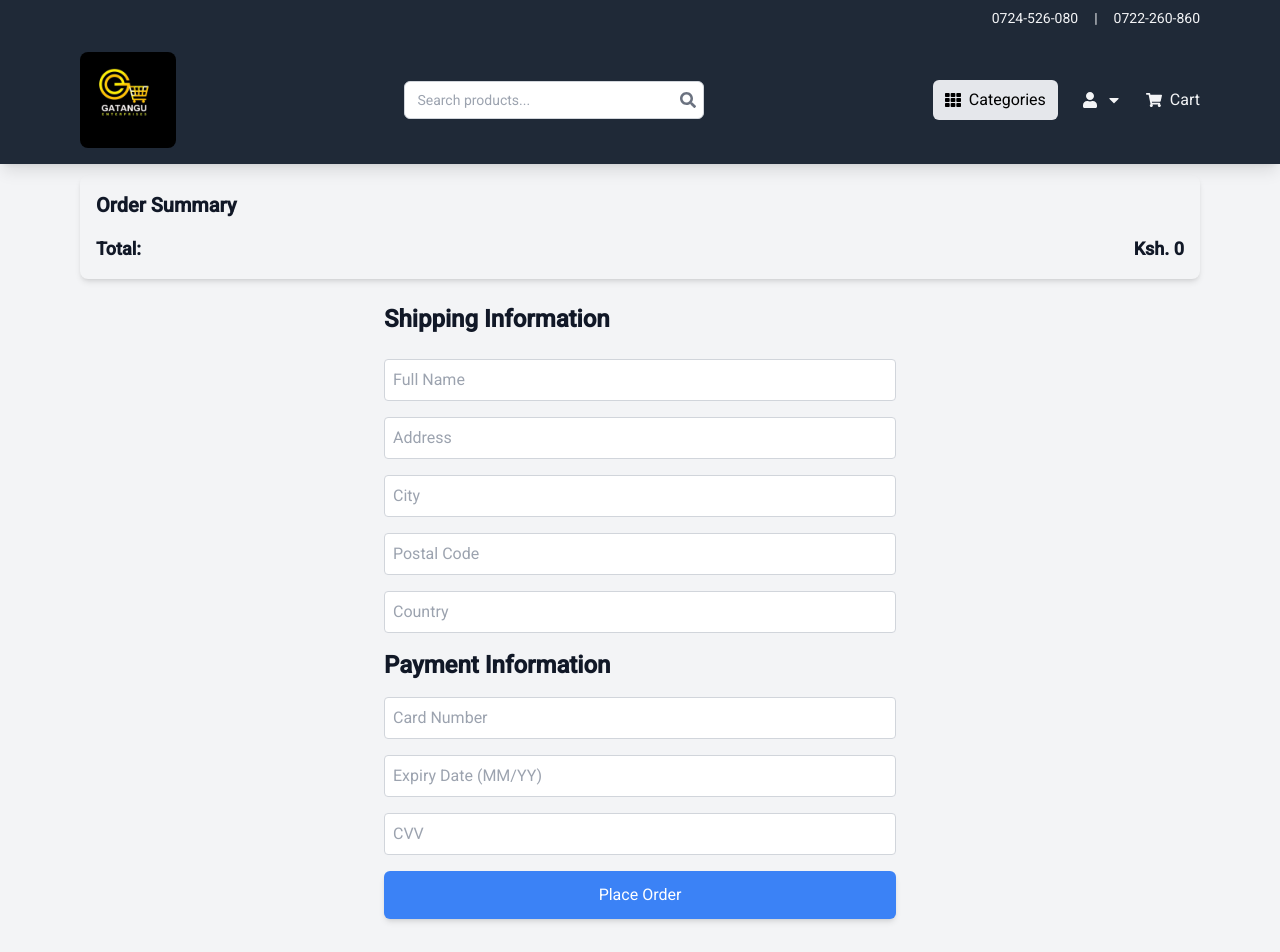
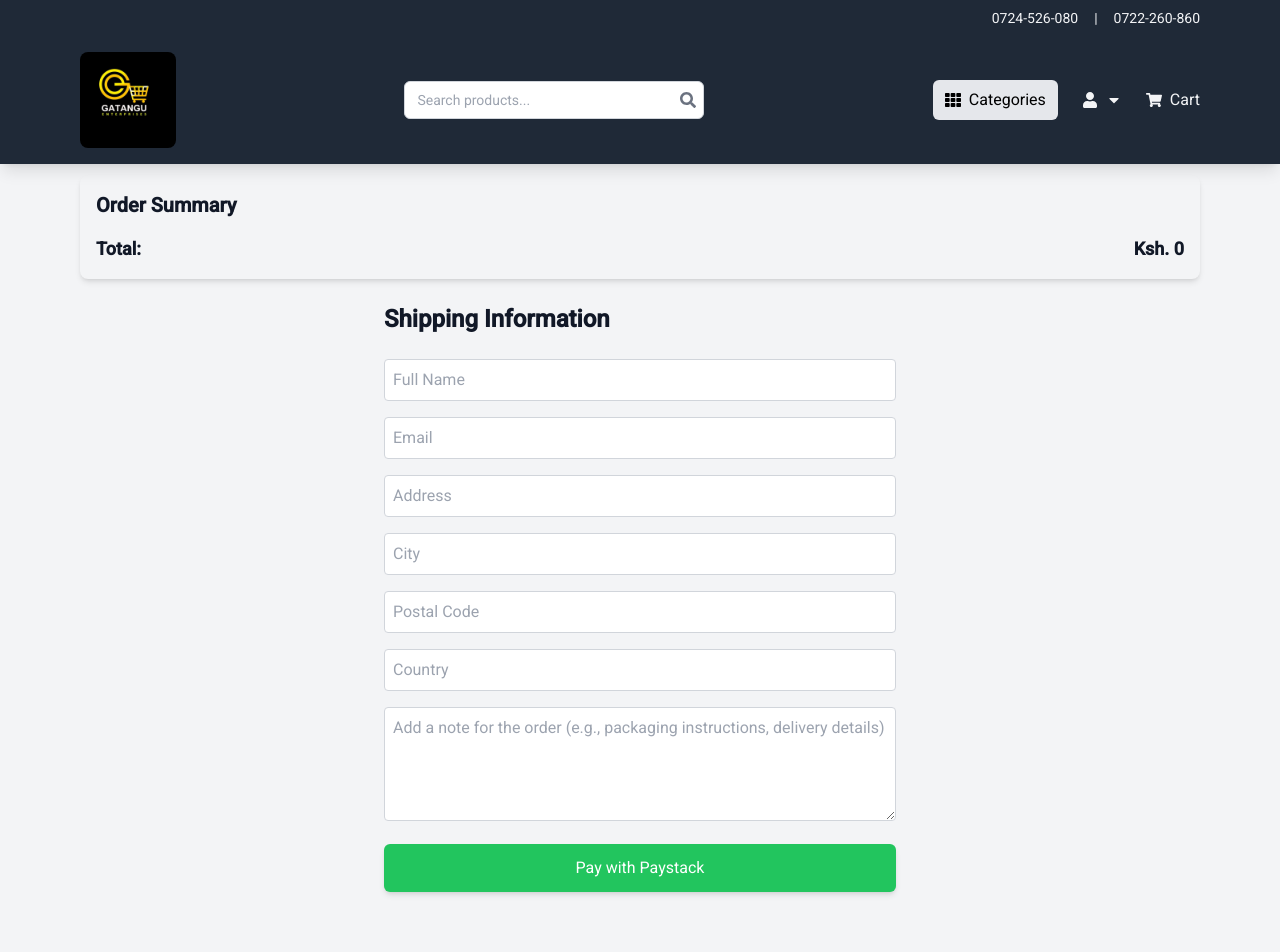
Before and after one commit to kevmaina001/Gatangu-frontend, a React (Create React App) app: page /checkout in a window 1280 px wide. Shown: the top 952 px of the page. Built offline with nearby package versions, Linux system fonts and the light colour scheme.

Commit message:
Updated version on paymen intagration

```diff
--- a/src/pages/Checkout.js
+++ b/src/pages/Checkout.js
@@ -2,17 +2,19 @@ import React, { useState } from 'react';
 import { useCart } from '../context/CartContext'; // Access the cart context
 
 const Checkout = () => {
-  const { cart } = useCart(); // Access cart data
+  const { cart, clearCart } = useCart(); // Access cart data and clearCart function
   const [formData, setFormData] = useState({
     name: '',
+    email: '',
     address: '',
     city: '',
     postalCode: '',
     country: '',
-    cardNumber: '',
-    expiryDate: '',
-    cvv: '',
+    note: '', // Added note field for user instructions
   });
+
+  // Calculate total amount
+  const totalAmount = cart.reduce((total, item) => total + item.price * item.quantity, 0);
 
   // Handle form input changes
   const handleChange = (e) => {
@@ -20,39 +22,53 @@ const Checkout = () => {
     setFormData({ ...formData, [name]: value });
   };
 
-  // Handle form submission
-  const handleSubmit = async (e) => {
-    e.preventDefault();
+  // Handle Paystack payment
+  const handlePaystackPayment = () => {
+    const handler = window.PaystackPop.setup({
+      key: 'pk_live_26d6ae7b0368c7e840c4f45d6d2e8d679317f833', // Replace with your Paystack public key
+      email: formData.email,
+      amount: totalAmount, // Paystack requires the amount in kobo (multiplied by 100)
+      currency: 'KES', // Adjust to your currency
+      onClose: () => {
+        alert('Payment window closed.');
+      },
+      callback: async (response) => {
+        console.log('Payment Success:', response);
+        alert(`Payment successful! Reference: ${response.reference}`);
 
-    // Ensure cart has items before proceeding
-    if (cart.length === 0) {
-      alert('Your cart is empty. Add some products before checking out.');
-      return;
-    }
+        // Prepare order data
+        const orderData = {
+          customer: formData,
+          items: cart.map((item) => ({ productId: item.id, quantity: item.quantity })),
+          totalAmount,
+          note: formData.note,
+          paymentReference: response.reference,
+        };
 
-    // Prepare order data
-    const orderData = {
-      customer: formData,
-      items: cart,
-      totalAmount: cart.reduce(
-        (total, item) => total + item.price * item.quantity,
-        0
-      ),
-    };
+        try {
+          // Send order details to the backend
+          const apiUrl = `${process.env.REACT_APP_API_URL}/orders`;
+          const apiResponse = await fetch(apiUrl, {
+            method: 'POST',
+            headers: { 'Content-Type': 'application/json' },
+            body: JSON.stringify(orderData),
+          });
 
-    console.log('Order Data:', orderData); // Debugging log
+          const data = await apiResponse.json();
+          if (apiResponse.ok) {
+            clearCart(); // Clear the cart after successful order placement
+            alert('Order placed successfully!');
+          } else {
+            alert('Failed to save order details. Please contact support.');
+          }
+        } catch (error) {
+          console.error('Error saving order details:', error);
+          alert('An error occurred while saving your order. Please try again.');
+        }
+      },
+    });
 
-    // Replace with backend API integration
-    try {
-      alert('Your order has been placed successfully!');
-      console.log('Order placed successfully:', orderData);
-
-      // Clear the cart if order is successful
-      // Replace this logic with a clear cart function in the context
-    } catch (err) {
-      console.error('Error placing order:', err);
-      alert('Failed to place order. Please try again.');
-    }
+    handler.openIframe();
   };
 
   return (
@@ -60,8 +76,8 @@ const Checkout = () => {
       className="container mx-auto py-20"
       style={{
         fontFamily: `'Roboto', 'Poppins', sans-serif`,
-        paddingTop: '115px', // Adjust for top padding
-        paddingBottom: '150px', // Adjust for bottom padding
+        paddingTop: '115px',
+        paddingBottom: '150px',
       }}
     >
       <h2 className="text-3xl font-bold mb-6 text-center">Checkout</h2>
@@ -70,30 +86,21 @@ const Checkout = () => {
       <div className="bg-gray-100 p-4 rounded-lg shadow-md mb-6">
         <h3 className="text-xl font-bold mb-4">Order Summary</h3>
         {cart.map((item) => (
-          <div
-            key={item.id}
-            className="flex items-center justify-between mb-4"
-          >
+          <div key={item.id} className="flex items-center justify-between mb-4">
             <div>
               <h4 className="font-medium">{item.name}</h4>
-              <p className="text-sm text-gray-600">
-                Quantity: {item.quantity}
-              </p>
+              <p className="text-sm text-gray-600">Quantity: {item.quantity}</p>
             </div>
-            <p className="font-bold">
-              Ksh. {item.price * item.quantity}
-            </p>
+            <p className="font-bold">Ksh. {item.price * item.quantity}</p>
           </div>
         ))}
         <div className="flex justify-between font-bold text-lg">
           <p>Total:</p>
-          <p>
-            Ksh. {cart.reduce((total, item) => total + item.price * item.quantity, 0)}
-          </p>
+          <p>Ksh. {totalAmount}</p>
         </div>
       </div>
 
-      <form onSubmit={handleSubmit} className="max-w-lg mx-auto space-y-4">
+      <form onSubmit={(e) => e.preventDefault()} className="max-w-lg mx-auto space-y-4">
         {/* Shipping Information */}
         <h3 className="text-2xl font-semibold mb-2">Shipping Information</h3>
 
@@ -102,6 +109,16 @@ const Checkout = () => {
           name="name"
           placeholder="Full Name"
           value={formData.name}
+          onChange={handleChange}
+          className="w-full border border-gray-300 p-2 rounded"
+          required
+        />
+
+        <input
+          type="email"
+          name="email"
+          placeholder="Email"
+          value={formData.email}
           onChange={handleChange}
           className="w-full border border-gray-300 p-2 rounded"
           required
@@ -147,45 +164,23 @@ const Checkout = () => {
           required
         />
 
-        {/* Payment Information */}
-        <h3 className="text-2xl font-semibold mt-6 mb-2">Payment Information</h3>
-
-        <input
-          type="text"
-          name="cardNumber"
-          placeholder="Card Number"
-          value={formData.cardNumber}
+        {/* Note for the Order */}
+        <textarea
+          name="note"
+          placeholder="Add a note for the order (e.g., packaging instructions, delivery details)"
+          value={formData.note}
           onChange={handleChange}
           className="w-full border border-gray-300 p-2 rounded"
-          required
+          rows="4"
         />
 
-        <input
-          type="text"
-          name="expiryDate"
-          placeholder="Expiry Date (MM/YY)"
-          value={formData.expiryDate}
-          onChange={handleChange}
-          className="w-full border border-gray-300 p-2 rounded"
-          required
-        />
-
-        <input
-          type="text"
-          name="cvv"
-          placeholder="CVV"
-          value={formData.cvv}
-          onChange={handleChange}
-          className="w-full border border-gray-300 p-2 rounded"
-          required
-        />
-
-        {/* Place Order Button */}
+        {/* Paystack Payment Button */}
         <button
-          type="submit"
-          className="w-full bg-blue-500 text-white px-6 py-3 rounded-md shadow-md hover:bg-blue-600"
+          type="button"
+          onClick={handlePaystackPayment}
+          className="w-full bg-green-500 text-white px-6 py-3 rounded-md shadow-md hover:bg-green-600"
         >
-          Place Order
+          Pay with Paystack
         </button>
       </form>
     </div>
```
